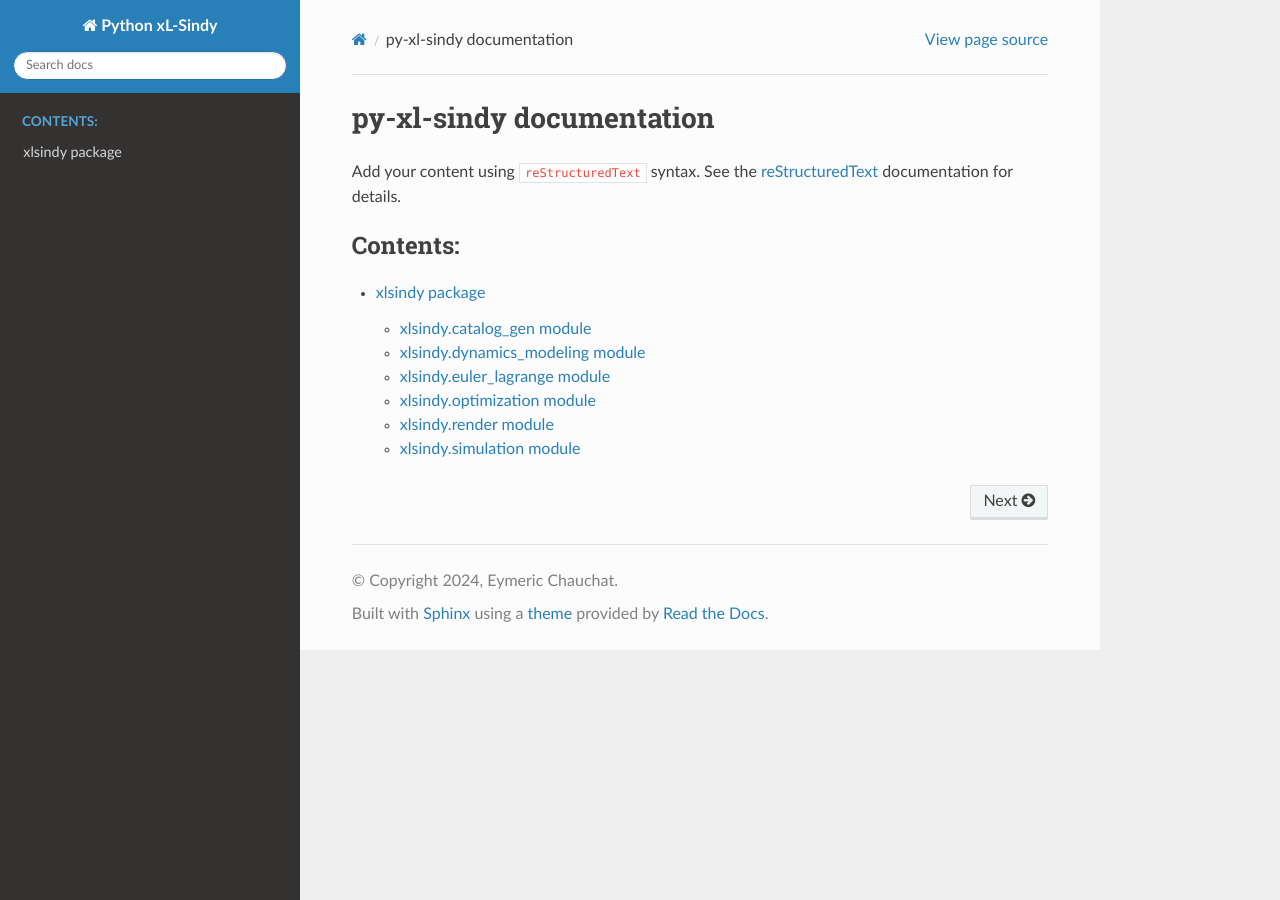
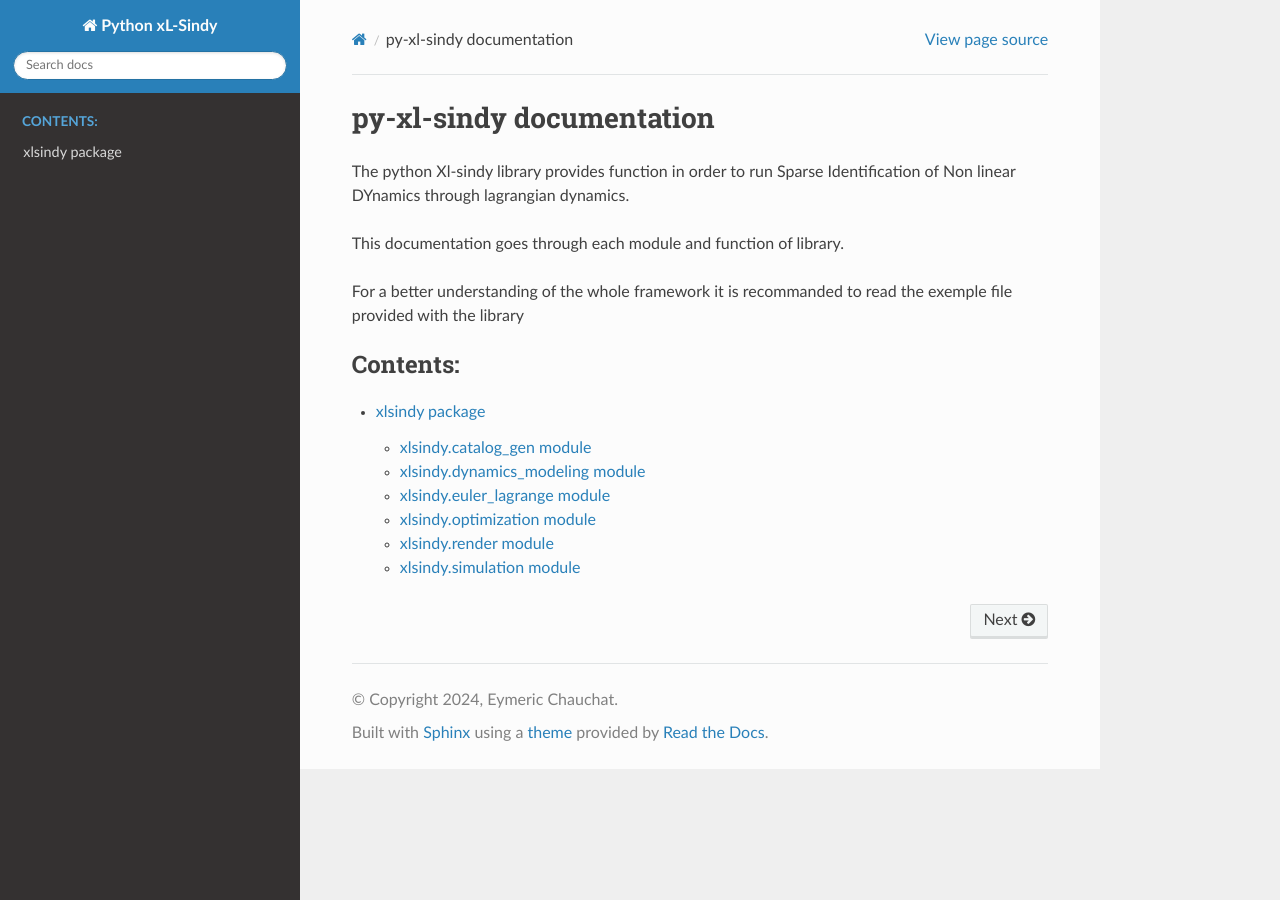
Before and after one commit to Eymeric65/py-xl-sindy, a Sphinx documentation site: the page built from docs/index.rst, in a window 1280 px wide. Built offline with Sphinx 7.4.7 and the Read the Docs theme 3.1.0, drawn with Linux system fonts in a browser that asks for light colours.

```diff
--- a/docs/index.rst
+++ b/docs/index.rst
@@ -6,9 +6,11 @@
 py-xl-sindy documentation
 =====================
 
-Add your content using ``reStructuredText`` syntax. See the
-`reStructuredText <https://www.sphinx-doc.org/en/master/usage/restructuredtext/index.html>`_
-documentation for details.
+The python Xl-sindy library provides function in order to run Sparse Identification of Non linear DYnamics through lagrangian dynamics.
+
+This documentation goes through each module and function of library.
+
+For a better understanding of the whole framework it is recommanded to read the exemple file provided with the library
 
 
 .. toctree::
```
Also changed, not shown: README.md (+7 -7 lines), 1 other file.
